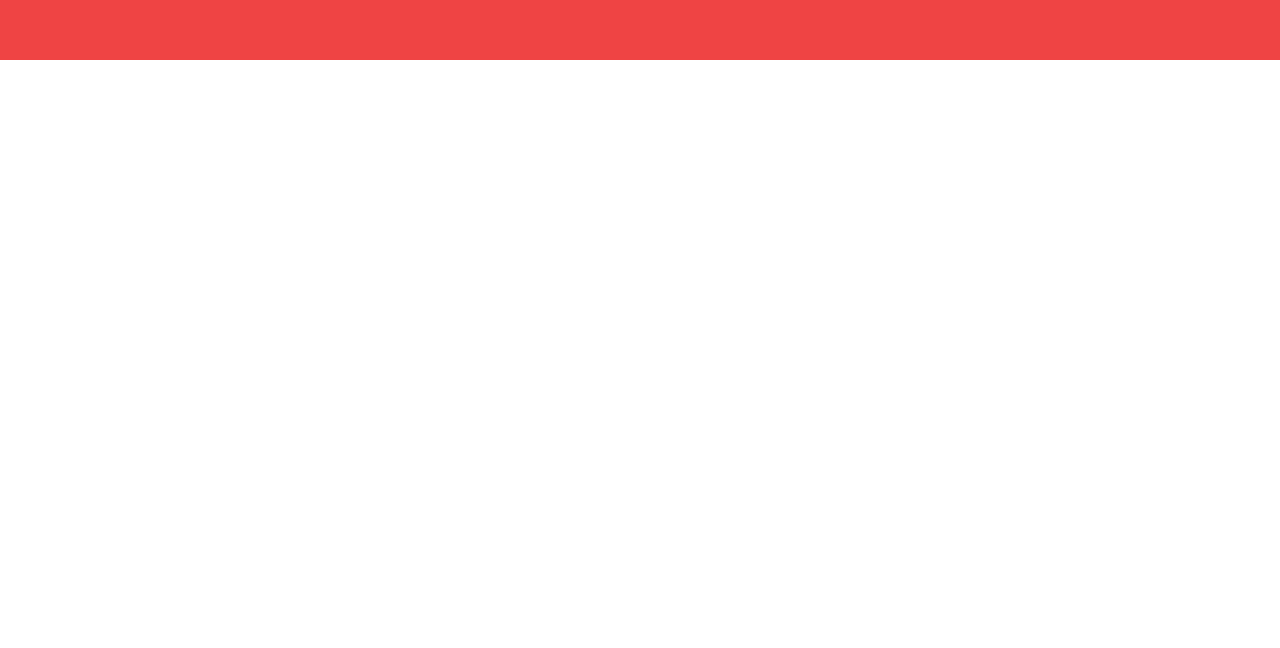
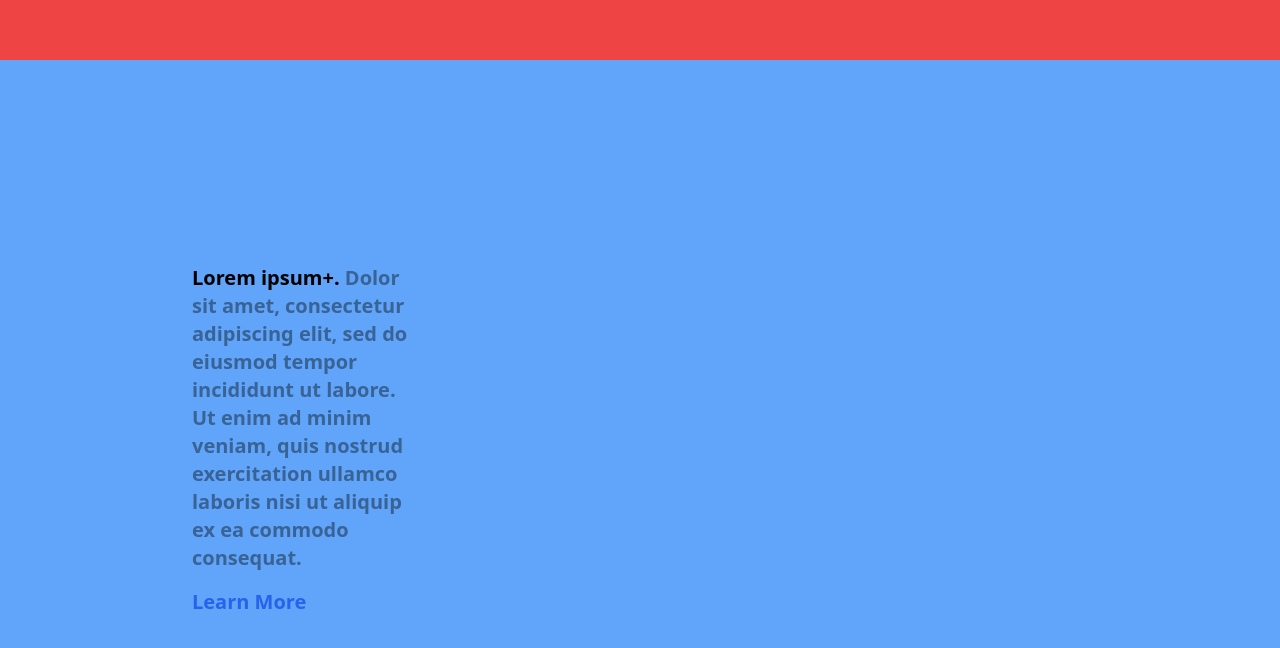
Before and after one commit to gcd253/Apple-Scroll-Effect, a Next.js app: page / in a window 1280 px wide. Shown: the part 2900-3548 px from the top of the page. Before the commit the page ends 2960 px from the top, so only its background shows below. Built offline with nearby package versions, Linux system fonts and the light colour scheme.

Commit message:
creating component for stack to facilitate framer motion additions

```diff
--- /dev/null
+++ b/pages/components/stack.js
@@ -0,0 +1,19 @@
+const Stack = ({background, textContent}) => {
+  return (
+    <div className={`w-100 h-[95vh] ${background} flex items-center`}>
+      <div className="text-xl w-2/5 p-36 rounded-lg font-semibold text-black ml-[3rem]">
+        <span>Lorem ipsum+. </span>
+        <span className="opacity-40">
+          Dolor sit amet, consectetur adipiscing elit, sed do eiusmod tempor
+          incididunt ut labore. Ut enim ad minim veniam, quis nostrud
+          exercitation ullamco laboris nisi ut aliquip ex ea commodo consequat.
+        </span>
+        <div className="text-blue-600 mt-4 hover:underline decoration-2 underline-offset-2 cursor-pointer">
+          Learn More
+        </div>
+      </div>
+    </div>
+  );
+};
+
+export default Stack;
--- a/pages/index.tsx
+++ b/pages/index.tsx
@@ -2,6 +2,7 @@ import type { NextPage } from "next";
 import Head from "next/head";
 import { useRef } from "react";
 import { motion } from "framer-motion";
+import Stack from "./components/stack";
 
 const Home: NextPage = () => {
 
@@ -77,6 +78,7 @@ const Home: NextPage = () => {
             </div>
           </div>
         </div>
+        <Stack background={"bg-blue-400"} textContent={""}/>
       </main>
     </div>
   );
```
